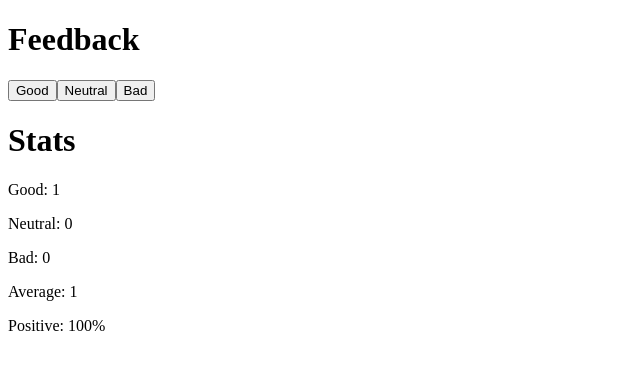
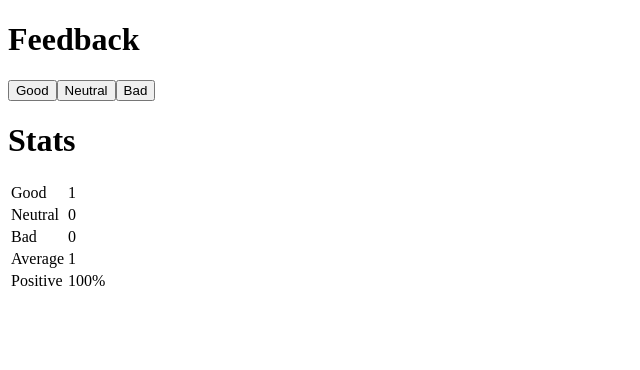
Before and after one commit to LeCitronVert/fullstackopen, a React (Vite) app in the folder part1/unicafe/: page / in a window 1280 px wide. Both pictures are taken after a click on the button "Good". Shown: the top 370 px of the page, without its empty margins (0-640 px from the left). Built offline with nearby package versions, Linux system fonts and the light colour scheme.

Commit message:
Part 1.11

```diff
--- a/part1/unicafe/src/App.jsx
+++ b/part1/unicafe/src/App.jsx
@@ -17,12 +17,16 @@ const Stats = ({ good, neutral, bad }) => {
         <div>
             <h1>Stats</h1>
 
-            <StatsLine label={'Good'} value={good}/>
-            <StatsLine label={'Neutral'} value={neutral}/>
-            <StatsLine label={'Bad'} value={bad}/>
+            <table>
+                <tbody>
+                    <StatsLine label={'Good'} value={good}/>
+                    <StatsLine label={'Neutral'} value={neutral}/>
+                    <StatsLine label={'Bad'} value={bad}/>
 
-            <Average good={good} neutral={neutral} bad={bad}/>
-            <Percent label={'Positive'} value={good} total={good + neutral + bad}/>
+                    <Average good={good} neutral={neutral} bad={bad}/>
+                    <Percent label={'Positive'} value={good} total={good + neutral + bad}/>
+                </tbody>
+            </table>
         </div>
     )
 }
--- a/part1/unicafe/src/Average.jsx
+++ b/part1/unicafe/src/Average.jsx
@@ -1,10 +1,17 @@
 const Average = ({ good, neutral, bad }) => {
     const totalVotes = good + neutral + bad
 
+    const buildRender = (value) => {
+        return (
+            <tr>
+                <td>Average</td>
+                <td>{value}</td>
+            </tr>
+        );
+    }
+
     if (totalVotes === 0) {
-        return (
-            <p>Average: 0</p>
-        )
+        return buildRender(0);
     }
 
     const goodScore = 1 * good
@@ -12,9 +19,7 @@ const Average = ({ good, neutral, bad }) => {
 
     const totalScore = (goodScore + badScore) / totalVotes
 
-    return (
-        <p>Average: {totalScore}</p>
-    )
+    return buildRender(totalScore)
 }
 
 export default Average
--- a/part1/unicafe/src/Percent.jsx
+++ b/part1/unicafe/src/Percent.jsx
@@ -1,6 +1,9 @@
 const Percent = ({ label, value, total }) => {
     return (
-        <p>{label}: {(value / total * 100) || 0}%</p>
+        <tr>
+            <td>{label}</td>
+            <td>{(value / total * 100) || 0}%</td>
+        </tr>
     )
 }
 
--- a/part1/unicafe/src/StatsLine.jsx
+++ b/part1/unicafe/src/StatsLine.jsx
@@ -1,6 +1,9 @@
 const StatsLine = ({ label, value }) => {
     return (
-        <p>{label}: {value}</p>
+        <tr>
+            <td>{label}</td>
+            <td>{value}</td>
+        </tr>
     )
 }
 
```
